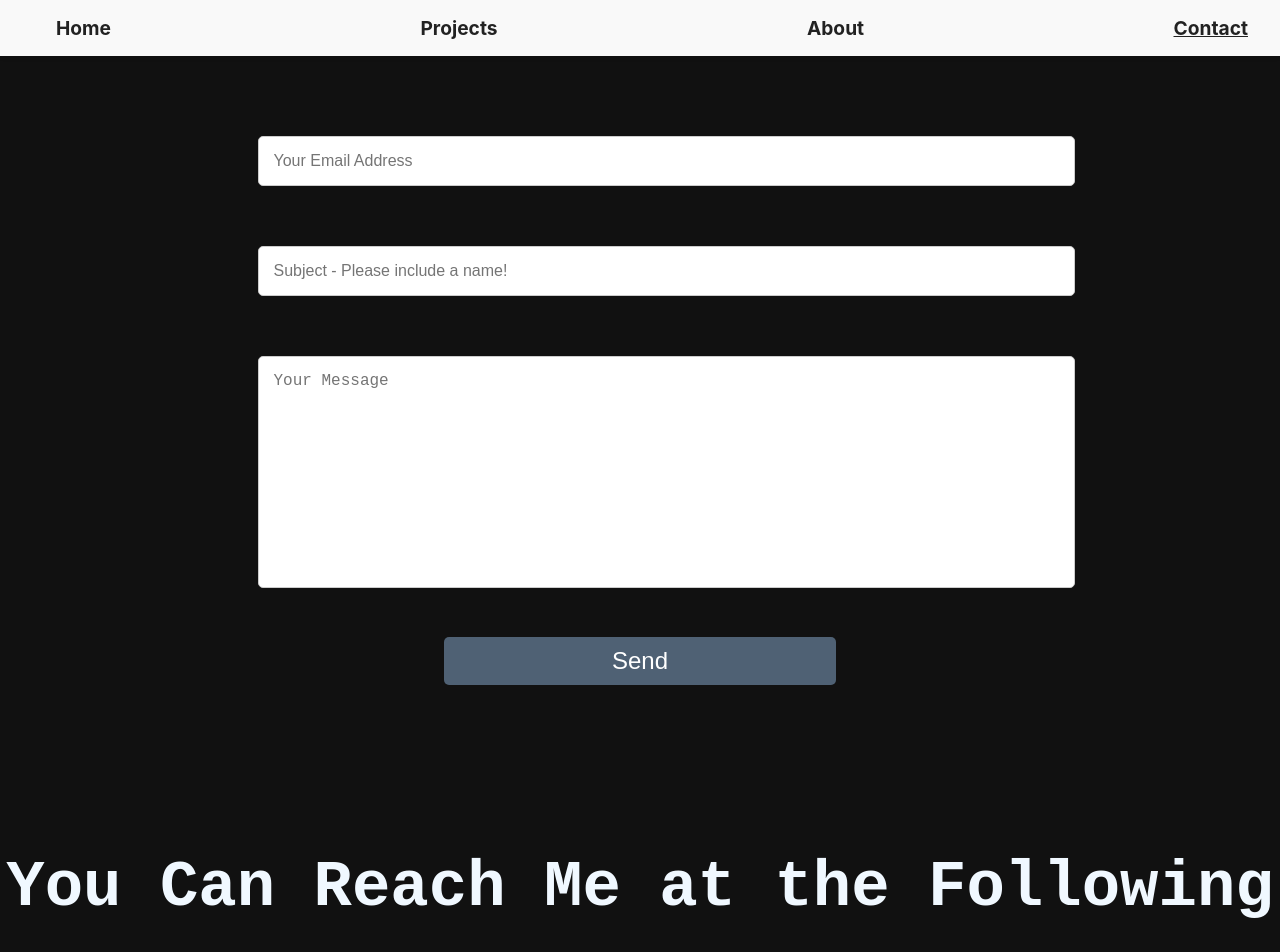
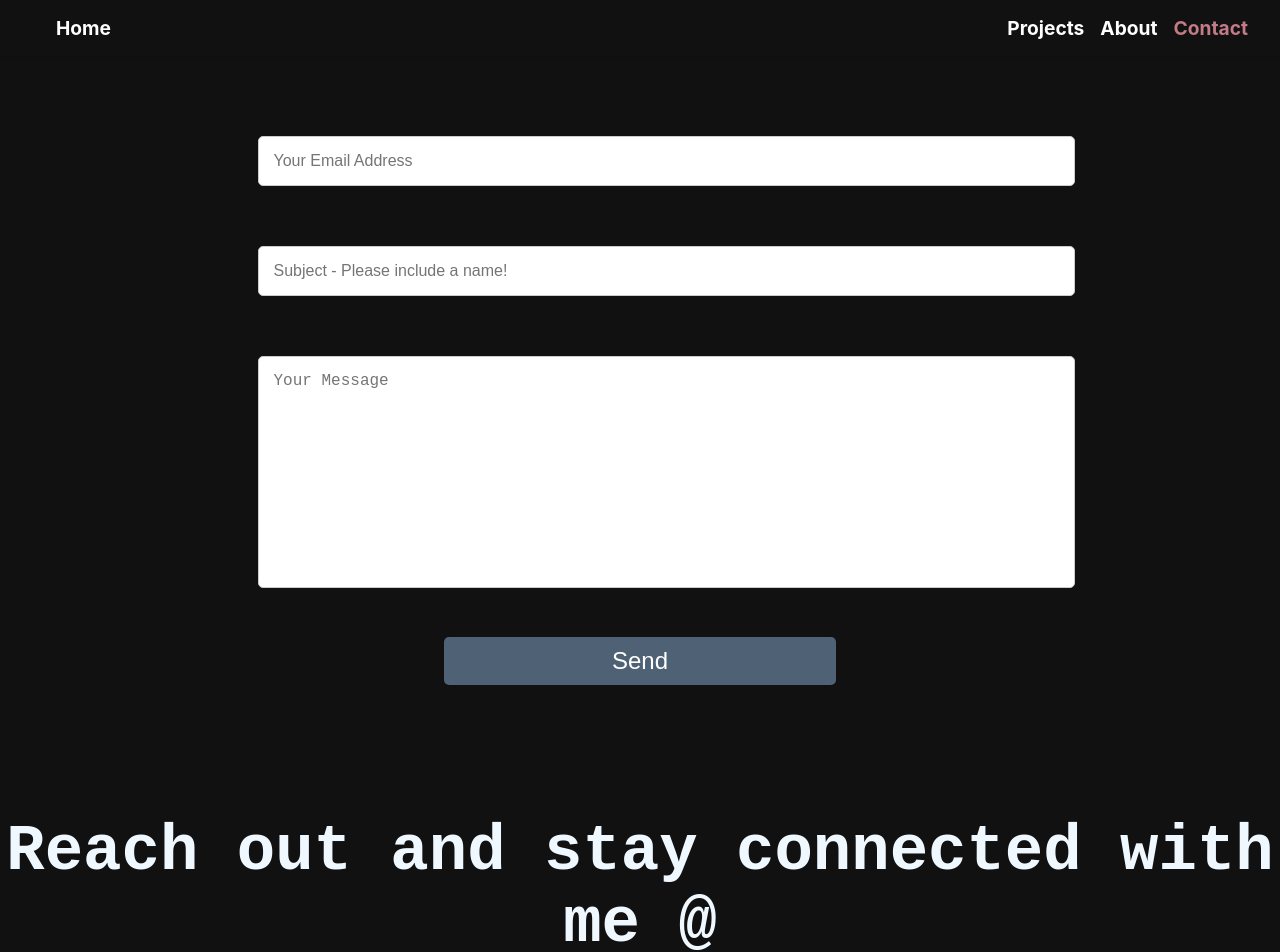
Before and after one commit to JoshuaOrlandoR/Portfolio-3-Personal-Project, a React (Create React App) app: page /contact in a window 1280 px wide. Shown: the top 952 px of the page. Built offline with nearby package versions, Linux system fonts and the light colour scheme.

Commit message:
Fixed nav styling, small changes to social media component

```diff
--- a/src/components/Nav.css
+++ b/src/components/Nav.css
@@ -1,8 +1,8 @@
 .navbar {
   position: sticky;
   top: 0;
-    background-color: #f9f9f9;
-    box-shadow: 0px 1px 5px rgba(0,0,0,0.1);
+  background-color: #111111;
+  box-shadow: 0px 1px 5px rgba(0, 0, 0, 0.1);
   padding: 1rem;
   z-index: 9999;
 }
@@ -17,12 +17,21 @@
 
 .nav-link {
   text-decoration: none;
-    color: #222;
+  color: #ffffff;
   font-weight: bold;
   font-size: 1.2rem;
   margin-right: 1rem;
 }
 
+.nav-link:hover {
+  color: #c27b87;
+}
+
 .active {
-    text-decoration: underline;
+  color: #c27b87;
+  text-decoration: none;
 }
+
+.nav-links li:first-child {
+  margin-right: auto;
+}
--- a/src/components/SocialMedia.js
+++ b/src/components/SocialMedia.js
@@ -10,11 +10,11 @@ const SocialMedia = () => {
     return (
         <div className="social-media-component">
             <div className="title-container">
-                <h3 className="title-monospace">You Can Reach Me at the Following</h3>
+                <h3 className="title-monospace">Reach out and stay connected with me @</h3>
             </div>
             <div className="icons-container">
-                <i className="devicon-github-original social-media-icon" onClick={() => handleClick('https://github.com/yourusername')}></i>
-                <i className="devicon-linkedin-plain social-media-icon" onClick={() => handleClick('https://www.linkedin.com/in/yourusername/')}></i>
+                <i className="devicon-github-original social-media-icon" onClick={() => handleClick('https://github.com/JoshuaOrlandoR')}></i>
+                <i className="devicon-linkedin-plain social-media-icon" onClick={() => handleClick('https://www.linkedin.com/in/joshua-ramkissoon-140650265/')}></i>
                 <div className="resume-container" onClick={() => handleClick('https://example.com/your_resume.pdf')}>
                     <AiFillFileAdd className="resume-icon social-media-icon" />
                     <span className="resume-text">CV yet to add</span>
```
Lines whose indentation alone changed are shown as unchanged.
